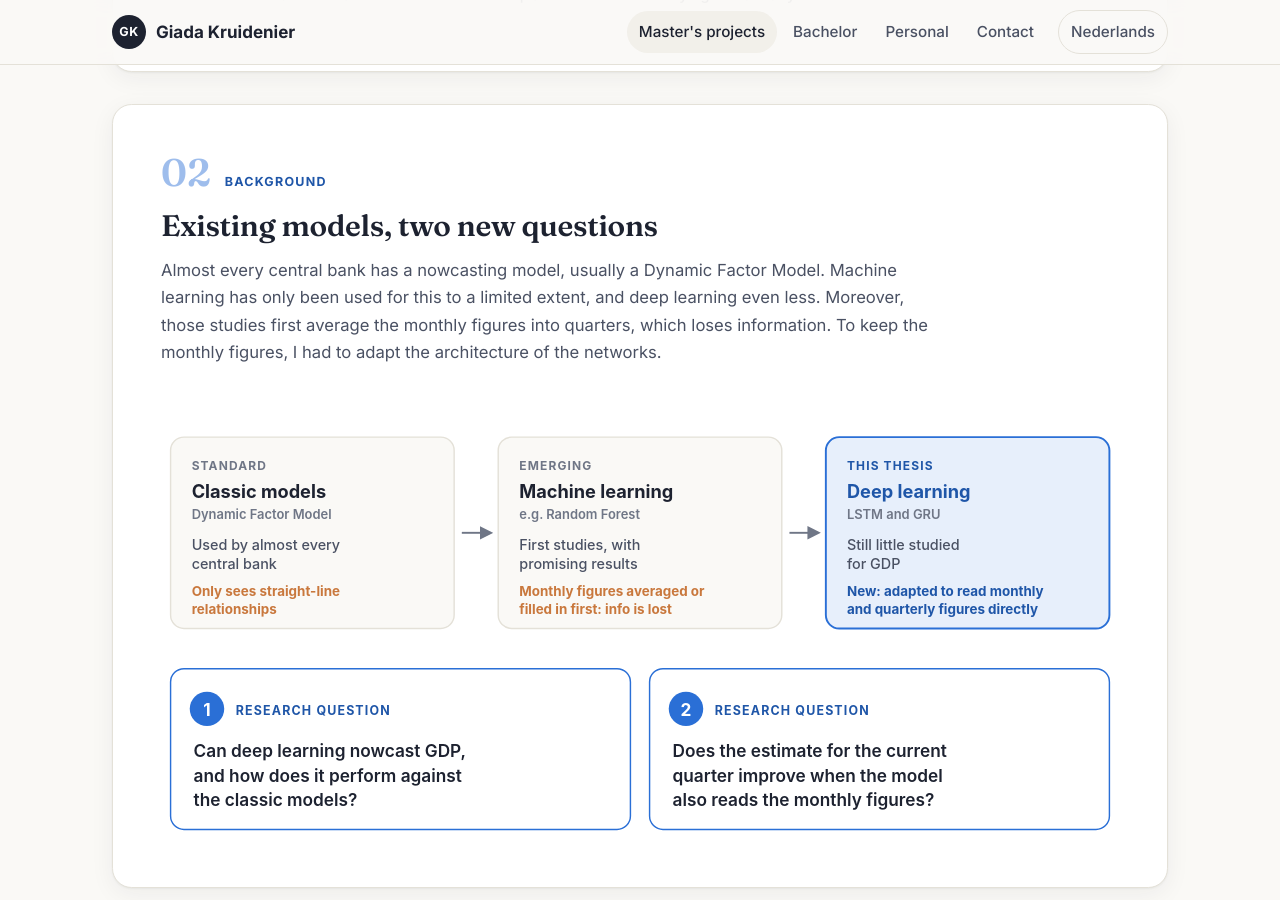
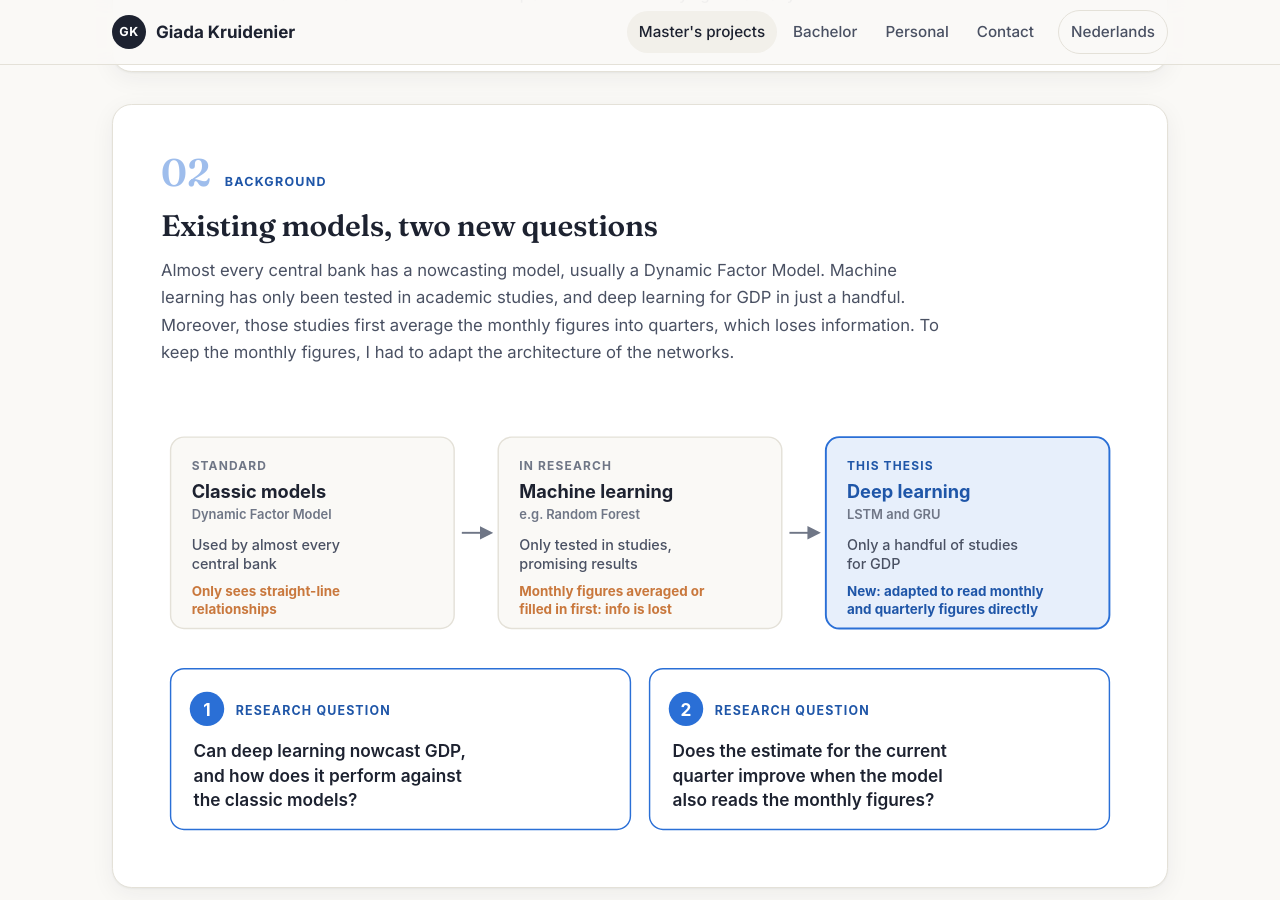
Before and after one commit to GKruidenier/portfolio, a Jekyll site: the page built from en/projects/master-thesis-gdp-nowcasting.md, in a window 1280 px wide and 900 px high, scrolled down 2108 px. Built offline with Jekyll 4.4.1, drawn with Linux system fonts in a browser that asks for light colours.

Commit message:
Scriptie: aanleiding preciezer over machine learning en deep learning in de literatuur
Co-Authored-By: Claude Opus 5.5 (1M context) <noreply@anthropic.com>

```diff
--- a/en/projects/master-thesis-gdp-nowcasting.md
+++ b/en/projects/master-thesis-gdp-nowcasting.md
@@ -35,7 +35,7 @@ sample:
 
 {% include slide.html kicker="Problem" title="How is the economy doing right now?" text="The GDP figure arrives weeks after a quarter ends. Can a model use the monthly figures already in to estimate this quarter's growth? That is called nowcasting." src="/assets/img/projects/scriptie_probleem_en.svg" alt="Timeline: monthly figures arrive every month, but first-quarter GDP is only known weeks after the quarter ends" full=true %}
 
-{% include slide.html kicker="Background" title="Existing models, two new questions" text="Almost every central bank has a nowcasting model, usually a Dynamic Factor Model. Machine learning has only been used for this to a limited extent, and deep learning even less. Moreover, those studies first average the monthly figures into quarters, which loses information. To keep the monthly figures, I had to adapt the architecture of the networks." src="/assets/img/projects/scriptie_aanleiding_en.svg" alt="From classic models (Dynamic Factor Model, used by almost every central bank) via machine learning (monthly figures averaged first) to deep learning that reads monthly and quarterly figures directly. Research question 1: can deep learning nowcast GDP and how does it perform against the classic models? Research question 2: does the estimate for the current quarter improve when the model also reads the monthly figures?" full=true %}
+{% include slide.html kicker="Background" title="Existing models, two new questions" text="Almost every central bank has a nowcasting model, usually a Dynamic Factor Model. Machine learning has only been tested in academic studies, and deep learning for GDP in just a handful. Moreover, those studies first average the monthly figures into quarters, which loses information. To keep the monthly figures, I had to adapt the architecture of the networks." src="/assets/img/projects/scriptie_aanleiding_en.svg" alt="From classic models (Dynamic Factor Model, used by almost every central bank) via machine learning (monthly figures averaged first) to deep learning that reads monthly and quarterly figures directly. Research question 1: can deep learning nowcast GDP and how does it perform against the classic models? Research question 2: does the estimate for the current quarter improve when the model also reads the monthly figures?" full=true %}
 
 {% include data.html kicker="Data" title="Monthly and quarterly figures mixed" text="121 monthly and 117 quarterly indicators of the US economy, 1960–2024." src="/assets/img/projects/scriptie_bbp_groei_en.png" alt="Line chart of quarterly US GDP growth 1960–2024, with sharp drops in recessions" %}
 
```
Also changed, not shown: projecten/masterscriptie-bbp-nowcasting.md (+1 -1 lines), assets/img/projects/scriptie_aanleiding.svg, assets/img/projects/scriptie_aanleiding_en.svg.
